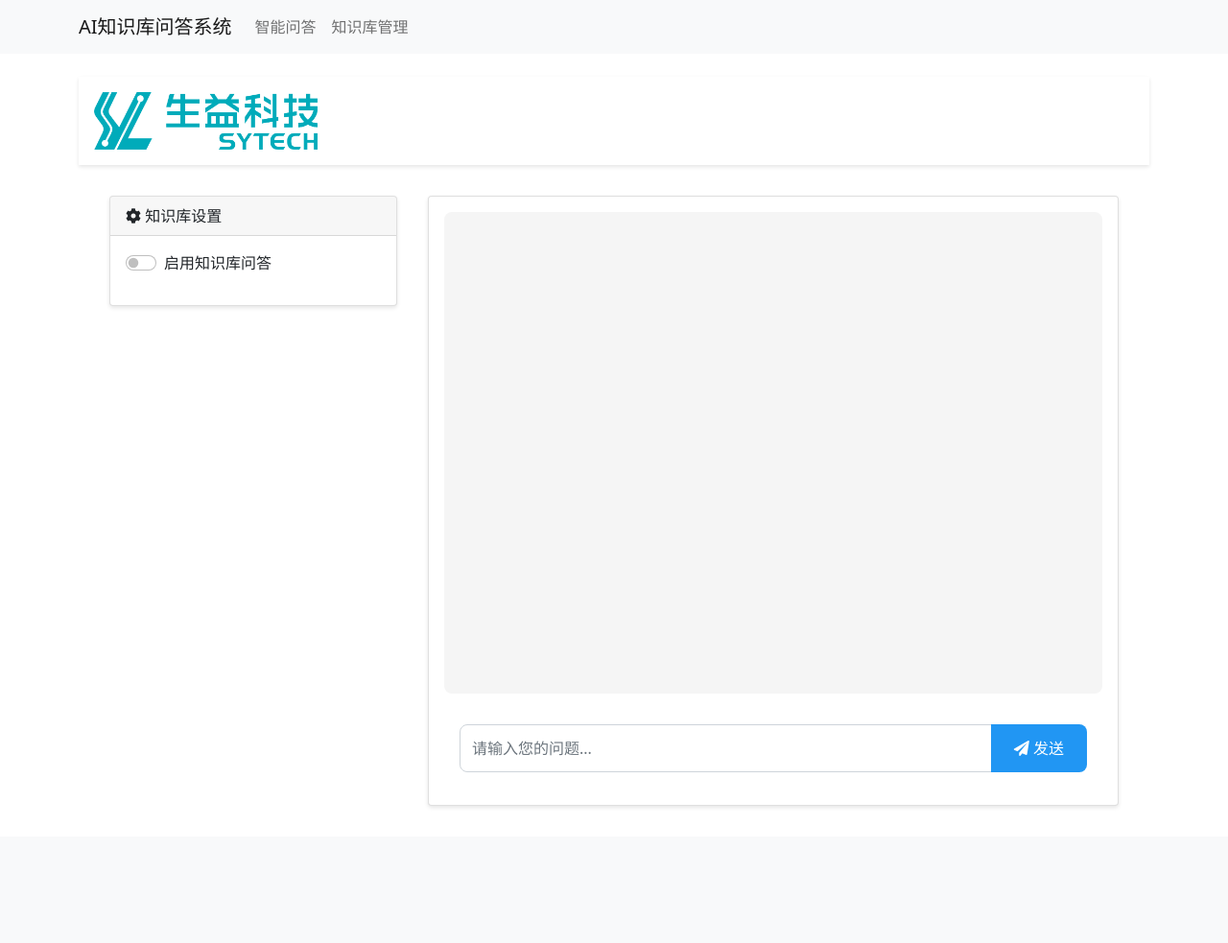
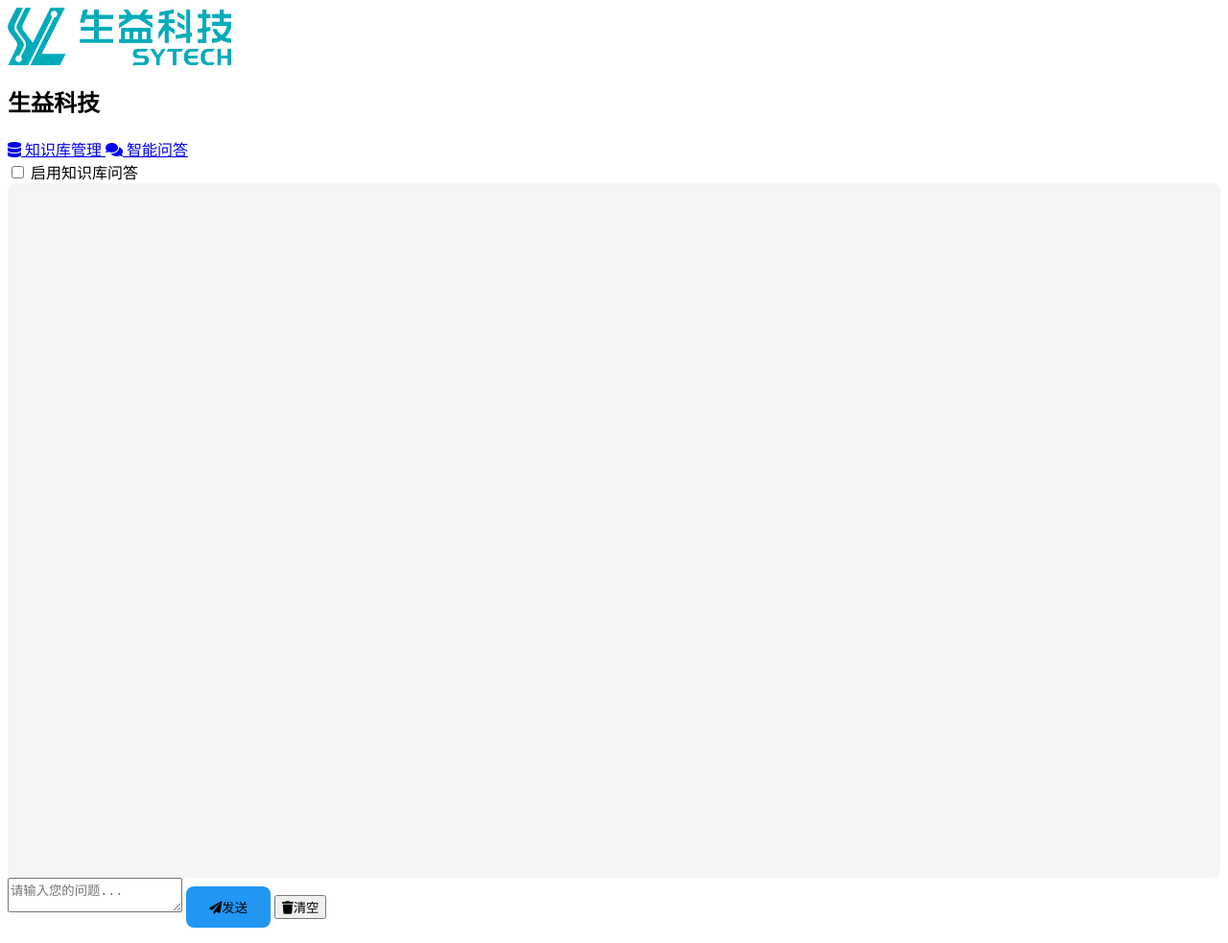
Before and after one commit to ZhangLeHengSy/RAG_DEV, a Flask app: page /chat/ in a window 1280 px wide. Shown: the whole page at 96% size. Before the commit the page ends 841 px from the top, so only its background shows below. Run offline with Flask 3, Linux system fonts and the light colour scheme; parts of the project's set-up code (start-up, migrations or seed data) failed here and were passed over; some libraries are stand-ins or nearby versions.

Commit message:
Update chat.html

```diff
--- a/ntsy_ai_question_pro/templates/chat.html
+++ b/ntsy_ai_question_pro/templates/chat.html
@@ -1,62 +1,104 @@
 <!-- templates/chat.html -->
-{% extends "base.html" %}
+{% block content %}
+<div class="app-container">
+    <!-- 左侧导航栏 -->
+    <nav class="side-nav">
+        <div class="logo-section">
+            <img src="{{ url_for('static', filename='img/logo.png') }}" alt="生益科技" class="company-logo">
+            <h1 class="company-name">生益科技</h1>
+        </div>
+        <div class="nav-links">
+            <a href="#" class="nav-item" data-page="knowledge-base">
+                <i class="fas fa-database"></i>
+                知识库管理
+            </a>
+            <a href="#" class="nav-item active" data-page="qa-system">
+                <i class="fas fa-comments"></i>
+                智能问答
+            </a>
+        </div>
+    </nav>
 
-{% block title %}智能问答系统{% endblock %}
-
-{% block content %}
-<div class="header-container">
-    <div class="logo-container">
-        <img src="{{ url_for('static', filename='img/logo.png') }}" alt="公司logo" class="company-logo">
+    <!-- 右侧内容区 -->
+    <main class="main-content">
+        <!-- 知识库管理页面 -->
+        <div class="page-content" id="knowledge-base-page" style="display: none;">
+            <div class="section-header">
+                <h2>知识库管理</h2>
             </div>
+            <div class="knowledge-base-content">
+                <div class="upload-section">
+                    <h3>上传文件</h3>
+                    <form id="uploadForm" class="upload-form">
+                        <div class="file-input-wrapper">
+                            <input type="file" id="fileInput" multiple>
+                            <label for="fileInput" class="custom-file-input">
+                                <i class="fas fa-cloud-upload-alt"></i>
+                                选择文件
+                            </label>
                         </div>
-
-<div class="main-container">
-    <div class="settings-panel">
-        <div class="card settings-card">
-            <div class="card-header">
-                <i class="fas fa-cog"></i> 知识库设置
+                        <button type="submit" class="btn btn-primary">
+                            <i class="fas fa-upload"></i> 上传
+                        </button>
+                    </form>
                 </div>
-            <div class="card-body">
-                <div class="form-check form-switch mb-3">
-                    <input class="form-check-input" type="checkbox" id="enableKnowledgeBase">
-                    <label class="form-check-label" for="enableKnowledgeBase">启用知识库问答</label>
-                </div>
-                <div id="knowledgeBaseSelection" class="d-none">
-                    <label for="knowledgeBaseSelect" class="form-label">选择知识库</label>
-                    <select class="form-select" id="knowledgeBaseSelect">
-                        <option value="">请选择知识库...</option>
-                    </select>
+                <div class="knowledge-base-list">
+                    <h3>知识库列表</h3>
+                    <div id="knowledgeBaseList" class="list-content">
+                        <!-- 知识库列表将通过JavaScript动态加载 -->
                     </div>
                 </div>
             </div>
         </div>
 
-    <div class="chat-panel">
-        <div class="card chat-card">
-            <div class="card-body">
+        <!-- 智能问答页面 -->
+        <div class="page-content" id="qa-system-page">
+            <div class="qa-header">
+                <div class="qa-settings">
+                    <div class="form-check form-switch">
+                        <input class="form-check-input" type="checkbox" id="enableKnowledgeBase">
+                        <label class="form-check-label" for="enableKnowledgeBase">启用知识库问答</label>
+                    </div>
+                    <div id="knowledgeBaseSelection" class="knowledge-select" style="display: none;">
+                        <select class="form-select" id="knowledgeBaseSelect">
+                            <option value="">选择知识库...</option>
+                        </select>
+                    </div>
+                </div>
+            </div>
+
+            <div class="chat-container">
                 <div id="chatMessages" class="chat-messages">
                     <!-- 消息将动态插入这里 -->
                 </div>
-                <form id="chatForm" class="chat-input">
+                <div class="chat-input-container">
+                    <form id="chatForm" class="chat-form">
                         <div class="input-group">
-                        <textarea class="form-control" id="userInput" rows="1" placeholder="请输入您的问题..."></textarea>
-                        <button class="btn btn-primary send-button" type="submit">
-                            <i class="fas fa-paper-plane"></i> 发送
+                            <textarea
+                                class="form-control"
+                                id="userInput"
+                                rows="2"
+                                placeholder="请输入您的问题..."
+                                required></textarea>
+                            <button class="btn send-button" type="submit">
+                                <i class="fas fa-paper-plane"></i>发送
+                            </button>
+                            <button class="btn clear-button" type="button" id="clearChat">
+                                <i class="fas fa-trash"></i>清空
                             </button>
                         </div>
                     </form>
                 </div>
             </div>
         </div>
+    </main>
 </div>
 {% endblock %}
 
 {% block extra_css %}
-<link rel="stylesheet" href="https://cdnjs.cloudflare.com/ajax/libs/highlight.js/11.7.0/styles/github.min.css">
+<link rel="stylesheet" href="https://cdnjs.cloudflare.com/ajax/libs/highlight.js/11.7.0/styles/vs2015.min.css">
 <link rel="stylesheet" href="https://cdnjs.cloudflare.com/ajax/libs/font-awesome/5.15.4/css/all.min.css">
 <link rel="stylesheet" href="{{ url_for('static', filename='css/style.css') }}">
-<!-- 在head中添加 -->
-<link rel="stylesheet" href="https://cdnjs.cloudflare.com/ajax/libs/highlight.js/11.7.0/styles/tomorrow-night.min.css">
 {% endblock %}
 
 {% block extra_js %}
```
Lines whose indentation alone changed are shown as unchanged.
